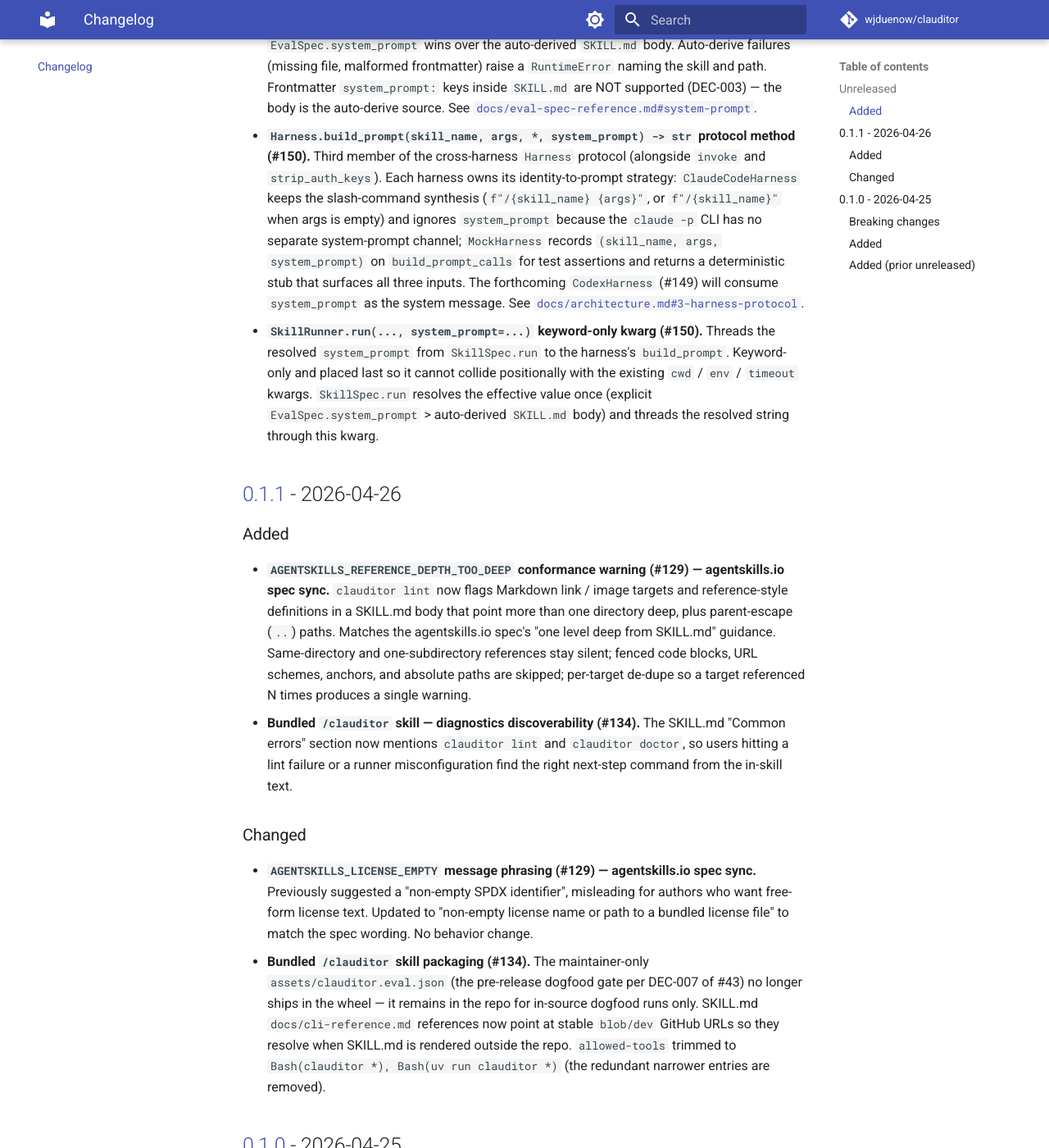
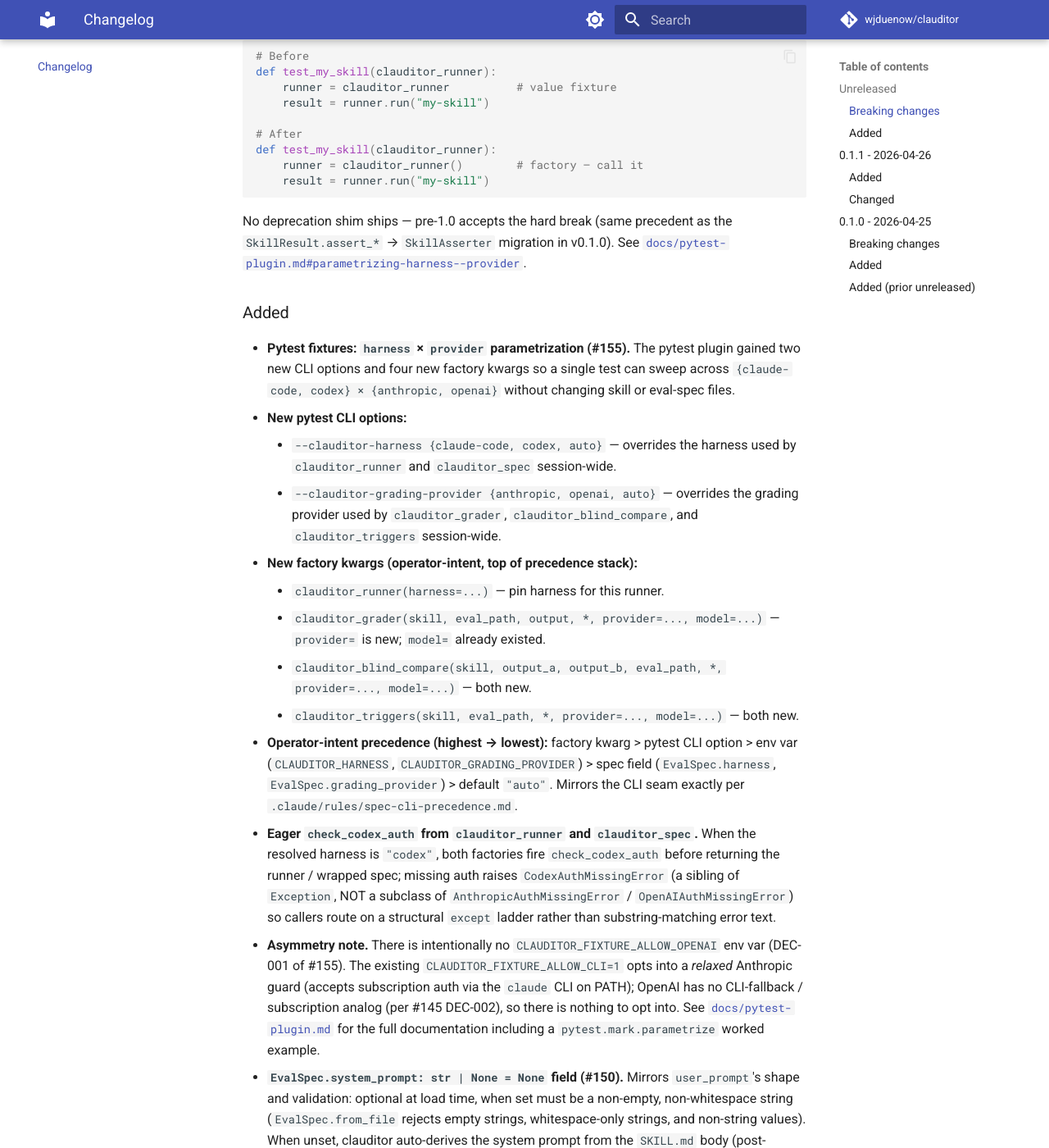
Before and after one commit to wjduenow/clauditor, an MkDocs documentation site: the page built from docs/changelog.md, in a window 1280 px wide and 1400 px high, scrolled down 687 px. Shown: the whole window at 82% size. Built offline with MkDocs 1.6.1 and Material for MkDocs 9.7.7, drawn with Linux system fonts in a browser that asks for light colours; comment, search, counter and statistics services are not loaded; some of the changed text lies outside the part shown.

Commit message:
clauditor-6fy.7: docs for pytest harness x provider parametrization
Document the #155 pytest plugin changes: the new factory shape on
clauditor_runner, the new --clauditor-harness and
--clauditor-grading-provider options, the new factory kwargs
(harness=, provider=, model=) on the runner and three grading
fixtures, and the operator-intent precedence stack
(kwarg > pytest CLI > env > spec > default).

Includes a worked pytest.mark.parametrize example sweeping
{(claude-code, anthropic), (codex, openai)} and calls out the
intentional CLAUDITOR_FIXTURE_ALLOW_OPENAI non-mirror per DEC-001
(OpenAI has no CLI-fallback / subscription analog, so there is no
relaxed-mode to opt into).

CHANGELOG gets a new Breaking changes entry under [Unreleased]
with the value-fixture -> factory migration line, plus an Added
entry covering the new options and kwargs.

Traces to: DEC-001 (asymmetry), DEC-002 (factory break),
DEC-009 (no shim), DEC-012 (docs landing site).

````diff
--- a/CHANGELOG.md
+++ b/CHANGELOG.md
@@ -15,8 +15,71 @@ and this project adheres to [Semantic Versioning](https://semver.org/spec/v2.0.0
 
 ## [Unreleased]
 
+### Breaking changes
+
+- **`clauditor_runner` is now a factory fixture (#155).** Pytest fixtures
+  cannot accept call-site kwargs; only factory fixtures can. To support
+  the new `harness=` operator-intent kwarg, `clauditor_runner` was
+  converted from a value fixture to a factory.
+
+  **Migration:**
+
+  ```python
+  # Before
+  def test_my_skill(clauditor_runner):
+      runner = clauditor_runner          # value fixture
+      result = runner.run("my-skill")
+
+  # After
+  def test_my_skill(clauditor_runner):
+      runner = clauditor_runner()        # factory — call it
+      result = runner.run("my-skill")
+  ```
+
+  No deprecation shim ships — pre-1.0 accepts the hard break (same
+  precedent as the `SkillResult.assert_*` → `SkillAsserter` migration in
+  v0.1.0). See [`docs/pytest-plugin.md#parametrizing-harness--provider`](docs/pytest-plugin.md#parametrizing-harness--provider).
+
 ### Added
 
+- **Pytest fixtures: `harness` × `provider` parametrization (#155).** The
+  pytest plugin gained two new CLI options and four new factory kwargs so
+  a single test can sweep across `{claude-code, codex} × {anthropic, openai}`
+  without changing skill or eval-spec files.
+  - **New pytest CLI options:**
+    - `--clauditor-harness {claude-code, codex, auto}` — overrides the
+      harness used by `clauditor_runner` and `clauditor_spec` session-wide.
+    - `--clauditor-grading-provider {anthropic, openai, auto}` — overrides
+      the grading provider used by `clauditor_grader`,
+      `clauditor_blind_compare`, and `clauditor_triggers` session-wide.
+  - **New factory kwargs (operator-intent, top of precedence stack):**
+    - `clauditor_runner(harness=...)` — pin harness for this runner.
+    - `clauditor_grader(skill, eval_path, output, *, provider=..., model=...)`
+      — `provider=` is new; `model=` already existed.
+    - `clauditor_blind_compare(skill, output_a, output_b, eval_path, *, provider=..., model=...)`
+      — both new.
+    - `clauditor_triggers(skill, eval_path, *, provider=..., model=...)`
+      — both new.
+  - **Operator-intent precedence (highest → lowest):** factory kwarg >
+    pytest CLI option > env var (`CLAUDITOR_HARNESS`,
+    `CLAUDITOR_GRADING_PROVIDER`) > spec field (`EvalSpec.harness`,
+    `EvalSpec.grading_provider`) > default `"auto"`. Mirrors the CLI seam
+    exactly per `.claude/rules/spec-cli-precedence.md`.
+  - **Eager `check_codex_auth` from `clauditor_runner` and `clauditor_spec`.**
+    When the resolved harness is `"codex"`, both factories fire
+    `check_codex_auth` before returning the runner / wrapped spec; missing
+    auth raises `CodexAuthMissingError` (a sibling of `Exception`, NOT a
+    subclass of `AnthropicAuthMissingError` / `OpenAIAuthMissingError`)
+    so callers route on a structural `except` ladder rather than
+    substring-matching error text.
+  - **Asymmetry note.** There is intentionally no
+    `CLAUDITOR_FIXTURE_ALLOW_OPENAI` env var (DEC-001 of #155). The
+    existing `CLAUDITOR_FIXTURE_ALLOW_CLI=1` opts into a *relaxed*
+    Anthropic guard (accepts subscription auth via the `claude` CLI on
+    PATH); OpenAI has no CLI-fallback / subscription analog (per #145
+    DEC-002), so there is nothing to opt into. See
+    [`docs/pytest-plugin.md`](docs/pytest-plugin.md) for the full
+    documentation including a `pytest.mark.parametrize` worked example.
 - **`EvalSpec.system_prompt: str | None = None` field (#150).** Mirrors
   `user_prompt`'s shape and validation: optional at load time, when set
   must be a non-empty, non-whitespace string (`EvalSpec.from_file`
````
Also changed, not shown: docs/pytest-plugin.md (+76 -9 lines).
